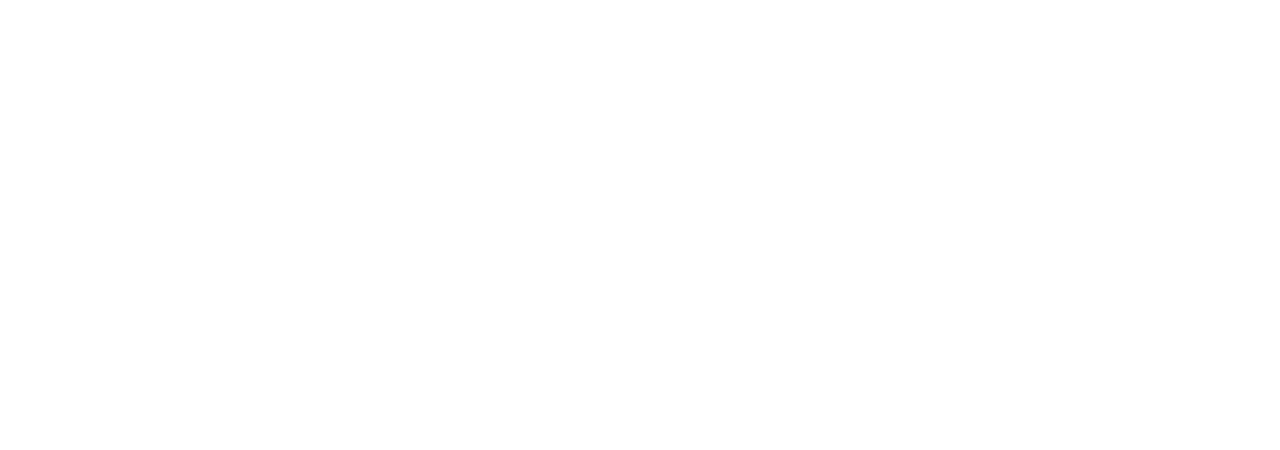
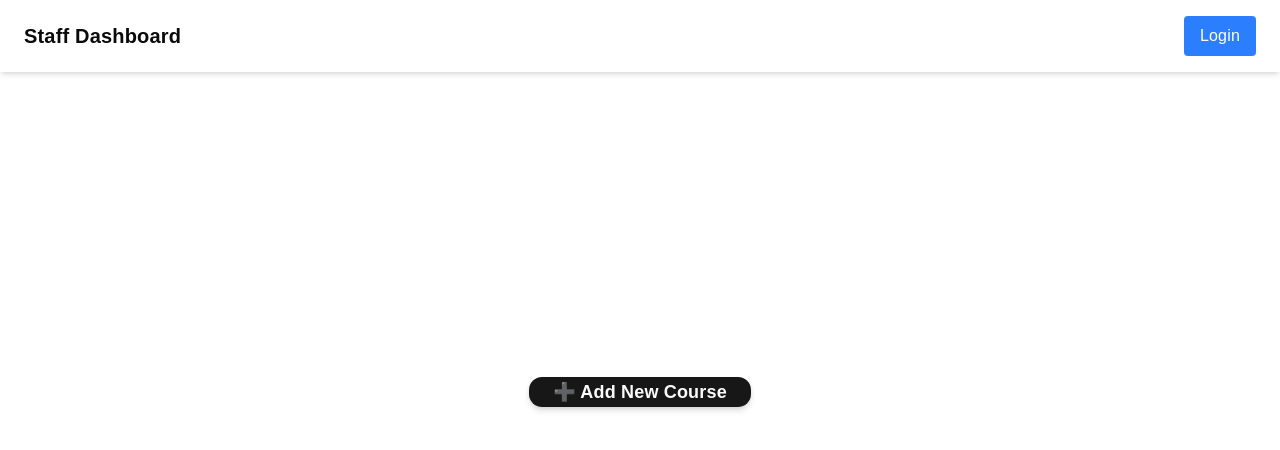
Before and after one commit to DMANTZTec/LMS-ui, a React (Vite) app: page /Staff-dashboard in a window 1280 px wide. Before the commit this address had no page. Shown: the top 450 px of the page. Built offline with nearby package versions, Linux system fonts and the light colour scheme.

Commit message:
Demo DashBoards

```diff
--- a/src/features/Course-Mgt/AddCourse.jsx
+++ b/src/features/Course-Mgt/AddCourse.jsx
@@ -105,7 +105,7 @@
       const apiUrl = import.meta.env.VITE_API_URL || "http://localhost:9090";
 
       // 3. Send standard JSON to backend instead of FormData
-      const response = await fetch(`${apiUrl}/api/course/create?staffId=2`, {
+      const response = await fetch(`${apiUrl}/api/course/create?staffId=1`, {
         method: "POST",
         headers: {
           "Content-Type": "application/json",
@@ -141,7 +141,7 @@
           </div>
           <button
             type="button"
-            onClick={() => navigate("/")}
+            onClick={() => navigate("/Staff-dashboard")}
             className="text-gray-400 hover:bg-gray-100 p-2 rounded-full transition-colors"
           >
             <X className="w-6 h-6" strokeWidth={1.5} />
--- a/src/features/StaffOtp.jsx
+++ b/src/features/StaffOtp.jsx
@@ -41,12 +41,8 @@
 
       alert(res.data.message || "Verified ✅");
 
-      // ✅ CLEAN TEMP DATA - removing both 'user' and 'tempAuth' to be safe
-      localStorage.removeItem("user");
-      localStorage.removeItem("tempAuth");
 
-      // ✅ REDIRECT
-      navigate("/dashboard");
+      navigate("/Staff-dashboard");
 
     } catch (error) {
       // alert(error.response?.data || "Invalid OTP ❌");
--- a/src/features/StudentOtp.jsx
+++ b/src/features/StudentOtp.jsx
@@ -42,11 +42,9 @@
       alert(res.data.message || "Verified ✅");
 
       // ✅ CLEAN TEMP DATA - removing both 'user' and 'tempAuth' to be safe
-      localStorage.removeItem("user");
-      localStorage.removeItem("tempAuth");
 
       // ✅ REDIRECT
-      navigate("/dashboard");
+      navigate("/student-dashboard");
 
     } catch (error) {
       // alert(error.response?.data || "Invalid OTP ❌");
--- /dev/null
+++ b/src/pages/staffPages/AddNewCourse.jsx
@@ -0,0 +1,22 @@
+import React from "react";
+import { useNavigate } from "react-router-dom";
+import { Button } from "@/components/ui/button";
+
+const AddNewCourse = () => {
+  const navigate = useNavigate();
+
+  return (
+    <div className="flex justify-center items-center h-[80vh]">
+
+      <Button
+        onClick={() => navigate("/addCourse")}
+        className="px-6 py-3 text-lg font-semibold rounded-xl shadow-md hover:scale-105 transition-all duration-200"
+      >
+        ➕ Add New Course
+      </Button>
+
+    </div>
+  );
+};
+
+export default AddNewCourse;
--- /dev/null
+++ b/src/pages/staffPages/StaffDashBoard.jsx
@@ -0,0 +1,15 @@
+import React from 'react'
+import StaffHeader from './StaffHeader'
+
+import AddNewCourse from './AddNewCourse'
+
+const StaffDashBoard = () => {
+  return (
+    <div>
+      <StaffHeader/>
+      <AddNewCourse/>
+    </div>
+  )
+}
+
+export default StaffDashBoard
--- /dev/null
+++ b/src/pages/staffPages/StaffHeader.jsx
@@ -0,0 +1,59 @@
+import React from "react";
+import { useNavigate } from "react-router-dom";
+
+const StaffHeader = () => {
+  const navigate = useNavigate();
+
+  // Get user from localStorage
+  const savedUser = JSON.parse(localStorage.getItem("user"));
+  const name = savedUser?.name;
+
+  // First letter of name
+  const firstLetter = name ? name.charAt(0).toUpperCase() : "";
+
+  const handleLogout = () => {
+    localStorage.removeItem("user");
+    localStorage.removeItem("tempAuth");
+
+    navigate("/staff-login"); // change if needed
+  };
+
+  return (
+    <div className="flex justify-between items-center px-6 py-4 shadow-md bg-white">
+
+      {/* Left */}
+      <h1 className="text-xl font-bold">Staff Dashboard</h1>
+
+      {/* Right */}
+      <div>
+        {name ? (
+          <div className="flex items-center gap-3">
+
+            {/* Avatar */}
+            <div className="w-10 h-10 flex items-center justify-center rounded-full bg-green-500 text-white font-bold">
+              {firstLetter}
+            </div>
+
+            {/* Logout */}
+            <button
+              onClick={handleLogout}
+              className="px-3 py-1 bg-red-500 text-white rounded hover:bg-red-600"
+            >
+              Logout
+            </button>
+
+          </div>
+        ) : (
+          <button
+            onClick={() => navigate("/staff-login")}
+            className="px-4 py-2 bg-blue-500 text-white rounded hover:bg-blue-600"
+          >
+            Login
+          </button>
+        )}
+      </div>
+    </div>
+  );
+};
+
+export default StaffHeader;
--- /dev/null
+++ b/src/pages/studentPages/Header.jsx
@@ -0,0 +1,57 @@
+import React from "react";
+import { useNavigate } from "react-router-dom";
+
+const Header = () => {
+  const navigate = useNavigate();
+
+  // Get user from localStorage
+  const savedUser = JSON.parse(localStorage.getItem("user"));
+  const email = savedUser?.email;
+
+  // Get first letter of email (capital)
+  const firstLetter = email ? email.charAt(0).toUpperCase() : "";
+
+  const handleLogout = () => {
+    localStorage.removeItem("user");
+    localStorage.removeItem("tempAuth");
+
+    navigate("/"); // change if your login route is different
+  };
+
+  return (
+    <div className="flex justify-between items-center px-6 py-4 shadow-md bg-white">
+
+      {/* Left side */}
+      <h1 className="text-xl font-bold">Student Dashboard</h1>
+
+      {/* Right side */}
+      <div>
+        {email ? (
+          <div className="flex items-center gap-3">
+            {/* First letter circle */}
+            <div className="w-10 h-10 flex items-center justify-center rounded-full bg-blue-500 text-white font-bold">
+              {firstLetter}
+            </div>
+
+            {/* Logout button */}
+            <button
+              onClick={handleLogout}
+              className="px-3 py-1 bg-red-500 text-white rounded hover:bg-red-600"
+            >
+              Logout
+            </button>
+          </div>
+        ) : (
+          <button
+            onClick={() => navigate("/studentLogin")}
+            className="px-4 py-2 bg-blue-500 text-white rounded hover:bg-blue-600"
+          >
+            Login
+          </button>
+        )}
+      </div>
+    </div>
+  );
+};
+
+export default Header;
--- /dev/null
+++ b/src/pages/studentPages/StudentDashBoard.jsx
@@ -0,0 +1,12 @@
+import React from 'react'
+import Header from './Header'
+
+const StudentDashBoard = () => {
+  return (
+    <div>
+      <Header/>
+    </div>
+  )
+}
+
+export default StudentDashBoard
--- a/src/route/AppRoute.jsx
+++ b/src/route/AppRoute.jsx
@@ -8,6 +8,8 @@
 import AddCourse from '@/features/Course-Mgt/AddCourse';
 import StudentOtp from '@/features/StudentOtp';
 import StaffOtp from '@/features/StaffOtp';
+import StudentDashBoard from '@/pages/studentPages/StudentDashBoard';
+import StaffDashBoard from '@/pages/staffPages/StaffDashBoard';
 
 const AppRoute = () => {
 
@@ -23,7 +25,8 @@
             <Route path="/addCourse" element={<AddCourse />} />
             <Route path="/verify-Student-otp" element={<StudentOtp />} />
             <Route path="/verify-staff-otp" element={<StaffOtp/>} />
-
+            <Route path="/student-dashboard" element={<StudentDashBoard/>} />
+            <Route path="/Staff-dashboard" element={<StaffDashBoard/>} />
         </Routes>
         </BrowserRouter>
         </>
```
